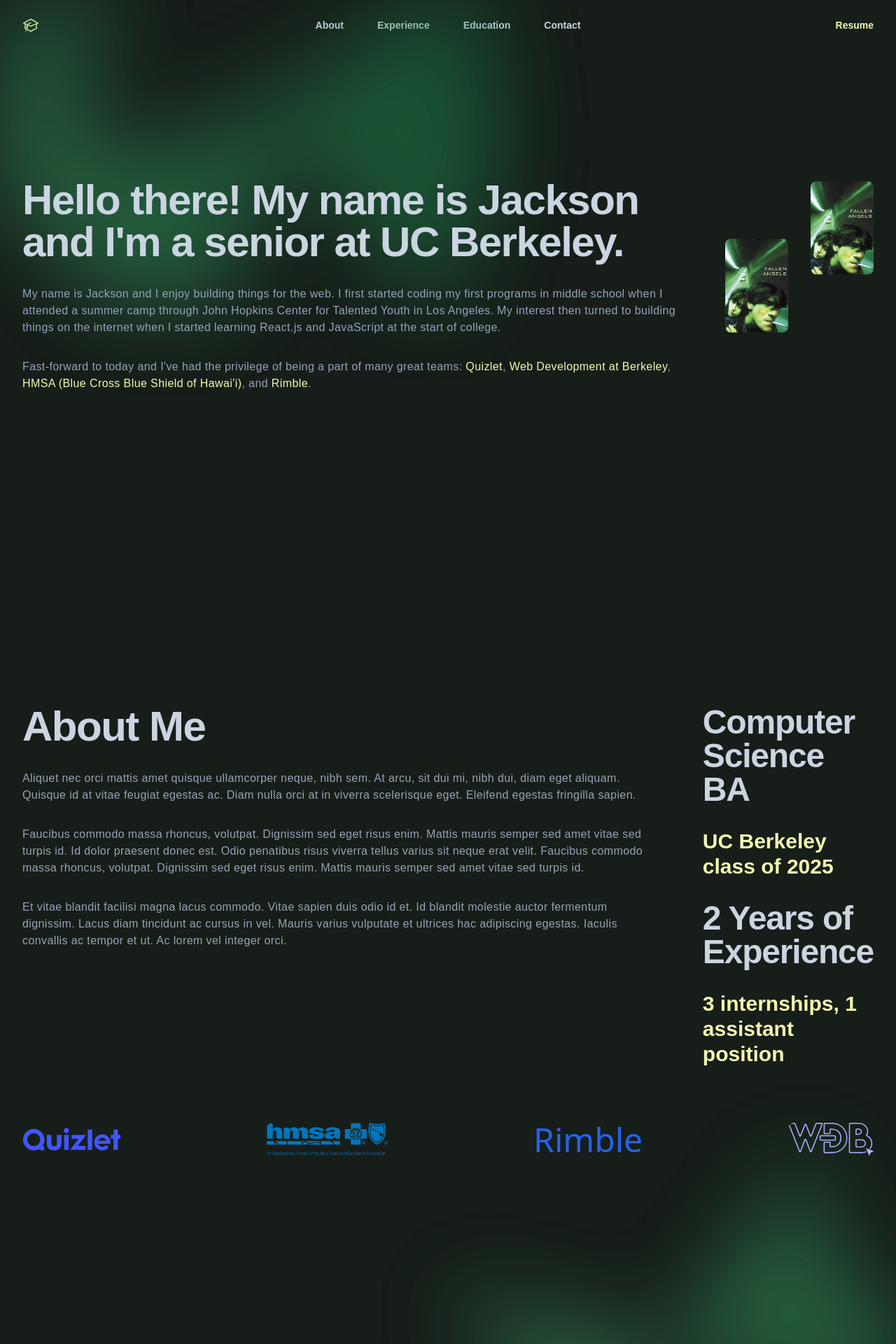
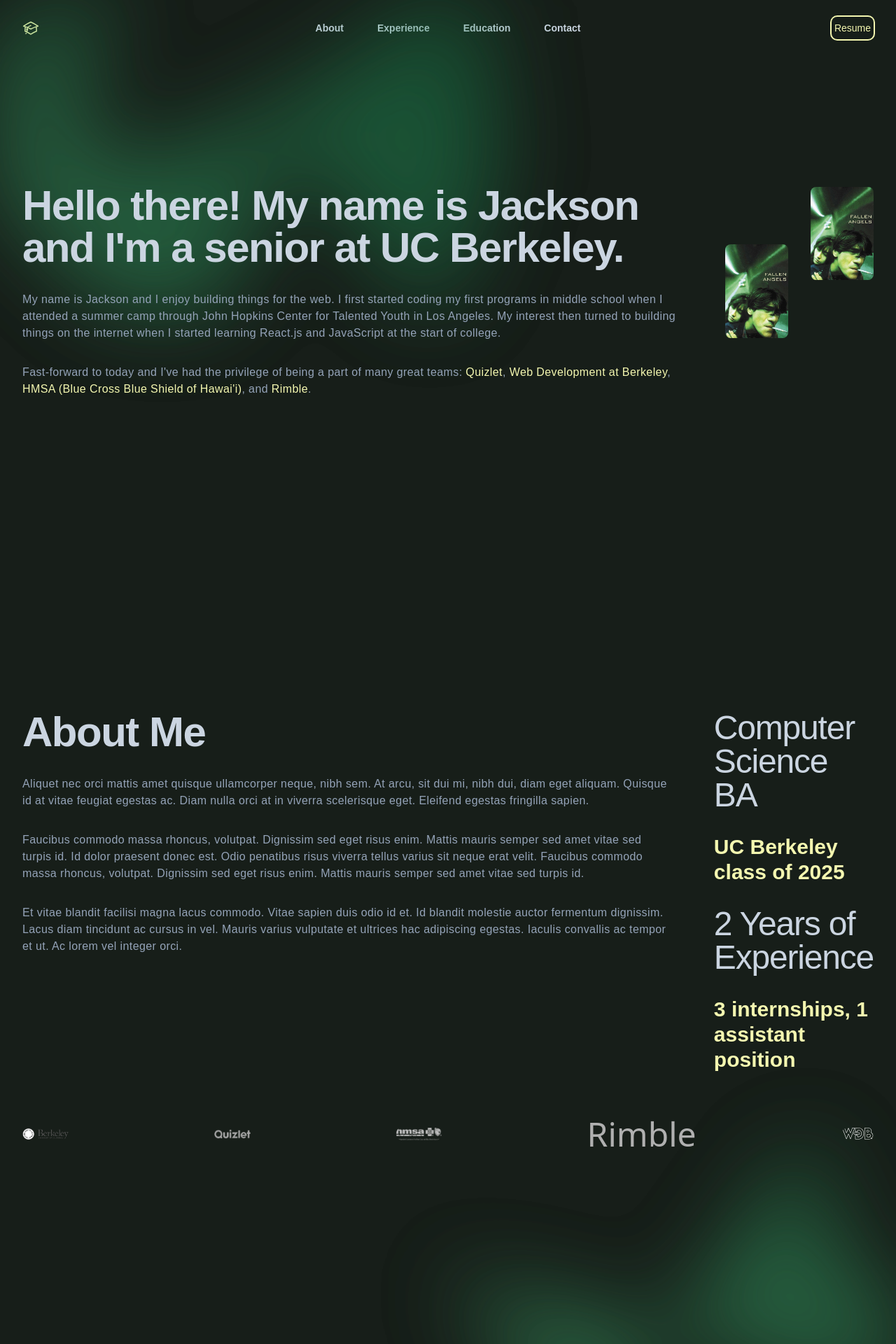
Before and after one commit to wongjt22/personal-website, a Next.js app: page / in a window 1280 px wide. Shown: the top 1920 px of the page at 70% size. Built offline with nearby package versions, Linux system fonts and the light colour scheme.

Commit message:
about updates

```diff
--- a/app/components/About.tsx
+++ b/app/components/About.tsx
@@ -4,7 +4,7 @@
 import QuizletLogo from '@/assets/quizlet_logo.png';
 import HMSALogo from '@/assets/hmsa_logo.png';
 import WDBLogo from '@/assets/wdb_logo.svg';
-
+import BerkelyLogo from '@/assets/berkeley_logo.png';
 
 const LandingText = (
   <div className={`flex flex-col items-center gap-8 ${Body.One} max-w-5xl`}>
@@ -147,7 +147,13 @@
 )
 
 const AboutLogos = (
-  <div className="flex flex-row justify-center items-center gap-16 lg:gap-52">
+  <div className="flex flex-row justify-center items-center gap-16 lg:gap-52 filter grayscale brightness-200">
+    <Image
+      src={BerkelyLogo}
+      alt="Placeholder Image"
+      height={100}
+      className='rounded-lg overflow-hidden'
+    />
     <Image
       src={QuizletLogo}
       alt="Placeholder Image"
--- a/app/components/Header.tsx
+++ b/app/components/Header.tsx
@@ -71,8 +71,8 @@
             </a>
           ))}
         </div>
-        <div className="hidden lg:flex lg:flex-1 lg:justify-end">
-          <a href="#" className="text-sm font-semibold leading-6 text-neonyellow100">
+        <div className="hidden lg:flex lg:flex-1 lg:justify-end ">
+          <a href="#" className="text-sm font-medium leading-6 text-neonyellow100 ring-2 ring-neonyellow100 ring-offset-3 rounded-lg p-1">
             Resume <span aria-hidden="true"></span>
           </a>
         </div>
@@ -83,11 +83,7 @@
           <div className="flex items-center justify-between">
             <a href="#" className="-m-1.5 p-1.5">
               <span className="sr-only">Jackson Wong</span>
-              <img
-                alt=""
-                src="https://tailwindui.com/img/logos/mark.svg?color=indigo&shade=600"
-                className="h-8 w-auto"
-              />
+              {CapIcon}
             </a>
             <button
               type="button"
@@ -102,7 +98,7 @@
             <div className="-my-6 divide-y divide-gray-500/10">
               <div className="space-y-2 py-6">
                 {NavItems.map((item) => (
-                  <a href={item.href} key={item.name} className="-mx-3 block rounded-lg px-3 py-2 text-base font-semibold leading-7 text-slate-300 hover:bg-gray-50">
+                  <a href={item.href} key={item.name} className="-mx-3 block rounded-lg px-3 py-2 text-base font-semibold leading-7 text-slate-300">
                     {item.name}
                   </a>
                 ))}
@@ -110,7 +106,7 @@
               <div className="py-6">
                 <a
                   href="#"
-                  className="-mx-3 block rounded-lg px-3 py-2.5 text-base font-semibold leading-7 text-neonyellow100 hover:bg-gray-50"
+                  className="-mx-3 px-3 py-2.5 text-base font-semibold leading-7 text-neonyellow100 border-2 border-neonyellow100"
                 >
                   Resume
                 </a>
--- a/app/styles/Typography.ts
+++ b/app/styles/Typography.ts
@@ -1,7 +1,7 @@
 export const Title = {
   One: 'text-3xl font-bold tracking-tight text-slate-300 sm:text-6xl',
-  Two: 'text-2xl font-semibold tracking-tight text-slate-300 sm:text-5xl',
-  Three: 'text-2xl font-semibold tracking-tight text-slate-300 sm:text-4xl',
+  Two: 'text-2xl font-medium tracking-tight text-slate-300 sm:text-5xl',
+  Three: 'text-2xl font-medium tracking-tight text-slate-300 sm:text-4xl',
 };
 
 export const Subtitle = {
```
Also changed, not shown: app/assets/berkeley_logo.png (added).
